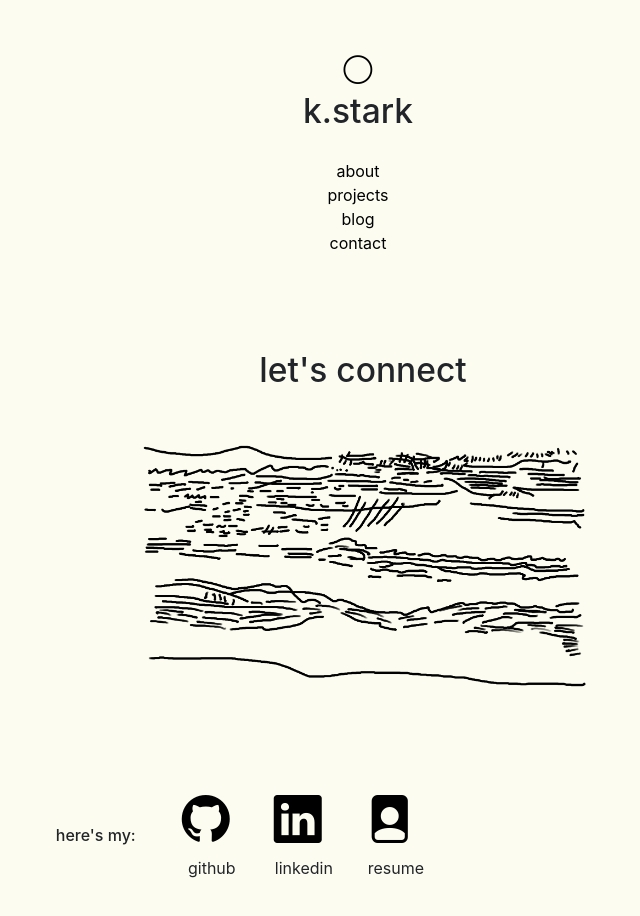
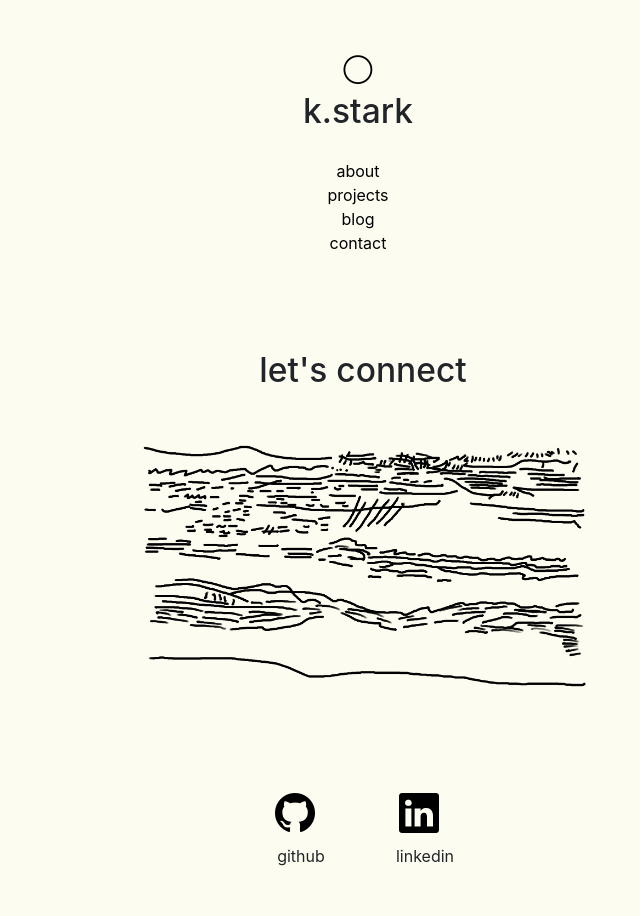
Before and after one commit to karlystark/portfolio, a React (Create React App) app: page /contact in a window 768 px wide. Shown: the top 916 px of the page, without its empty margins (21-661 px from the left). Built offline with nearby package versions, Linux system fonts and the light colour scheme; the HTML template or start-up script is replaced by a standard one; a web font is replaced by a local one.

Commit message:
refactored UI for contact page

```diff
--- a/src/Contact.css
+++ b/src/Contact.css
@@ -23,10 +23,8 @@
 
 .Contact-links{
   display: flex;
-  flex-direction: column;
   align-items: center;
   text-align: center;
-  padding-right: 2%;
   animation: fadeIn 3s forwards;
 }
 
@@ -36,6 +34,10 @@
 
 .Contact i {
   font-size: 3em;
+}
+
+.Contact-linkedin {
+  margin-left: 40px;
 }
 
 
@@ -132,7 +134,7 @@
   }
 
   .Contact-links i {
-    font-size: 3rem;
+    font-size: 2.5rem;
     margin-right: 20px;
   }
 }
--- a/src/Contact.js
+++ b/src/Contact.js
@@ -17,9 +17,8 @@ function Contact() {
       <div className="Contact-image">
         <h1>let's connect</h1>
         <img src="land.png" alt="abstract line drawing of hills" />
-      </div>
       <div className="Contact-links">
-        <h2>here's my:</h2>
+        {/* <h2>here's my:</h2> */}
         <div className="Contact-github">
         <a href="https://github.com/karlystark" className="mx-2"
           aria-label="visit github" role="button">
@@ -34,13 +33,14 @@ function Contact() {
         </a>
         <p>linkedin</p>
         </div>
-        <div className="Contact-resume">
+        {/* <div className="Contact-resume">
         <a href="resume.pdf" className="mx-2" download
           aria-label="download resume pdf" role="button">
           <i className="bi bi-file-person-fill"></i>
         </a>
         <p>resume</p>
-        </div>
+        </div> */}
+      </div>
       </div>
     </div>
   );
```
